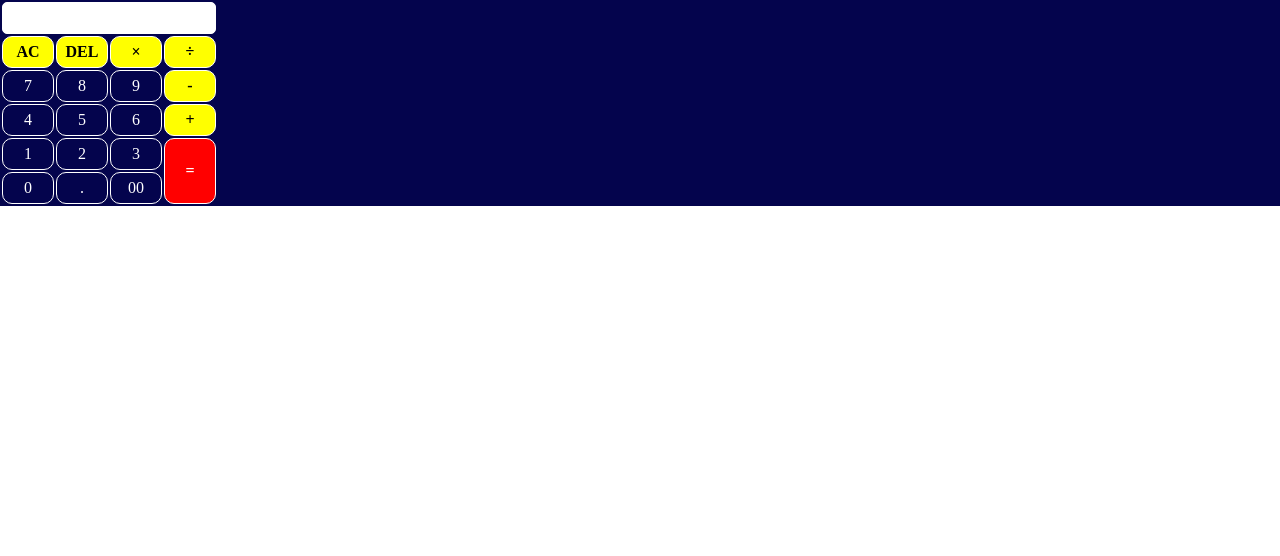
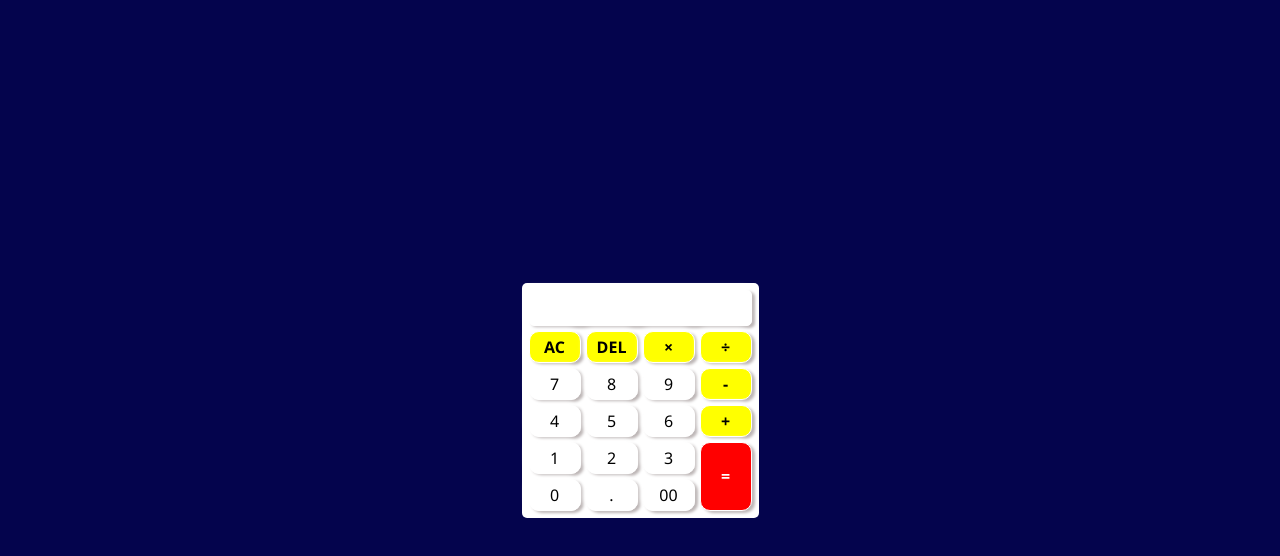
Before and after one commit to BilalAhmad-code/calculator, a plain HTML site: page index.html in a window 1280 px wide. Drawn offline with Linux system fonts and the light colour scheme.

Commit message:
Update style.css
style changes

```diff
--- a/style.css
+++ b/style.css
@@ -1,19 +1,23 @@
 *{
     margin: 0;
     padding: 0;
+    -webkit-user-select: none; /* Safari */
+    -ms-user-select: none; /* IE 10 and IE 11 */
+    user-select: none;
 }
 
 /* .flex{
     display: flex;
 } */
 .output{
-    /* height: 100%;
-    width: 100%; */
+padding: 2px;
+margin-bottom: 5px;
     text-align: end;
     background-color: white;
     color: black;
     border: 1px solid white;
     border-radius: 5px;
+    overflow: hidden;
 }
 .btnControls{
     background-color: yellow;
@@ -30,16 +34,43 @@ th, td {
     height: 30px;
     border: 1px solid white;
     border-radius: 10px;
+    /* box-shadow: 5px 5px 8px 0px rgb(134, 131, 131); */
+    box-shadow: -3px -3px 5px 0px white, 3px 2px 3px 0px rgb(188 181 181);
+
 }
 
-th,td:hover{
+
+th,td:hover {
     cursor: pointer;
+    /* transform: translateY(-3px); */
 }
 
 .cal{
+    background-color: white;
+    border-radius: 5px;
     text-align: center;
-    height: 100%;
-    width: 100%;
+    font-family: 'Segoe UI', Tahoma, Geneva, Verdana, sans-serif;
+    /* box-shadow: 2px 2px 2px 0px rgb(45, 43, 43); */
+    /* box-shadow: 5px 5px 8px 0px rgb(134, 131, 131) inset, 2px 2px 2px 0px rgb(45, 43, 43); */
+    padding: 2px;
+}
+.cal table{
+
+    border-spacing: 5px;
+}
+
+.cal table thead{
+    width: auto;
+    height: 20px;
+    border-spacing: 10px;
+    margin-bottom: 10px;
+}
+
+.container{
     background-color: rgb(4, 4, 77);
-    color: white;
+    height: 100vh;
+    display: flex;
+    justify-content: center;
+    align-items: center;
+    overflow: hidden;
 }
```
